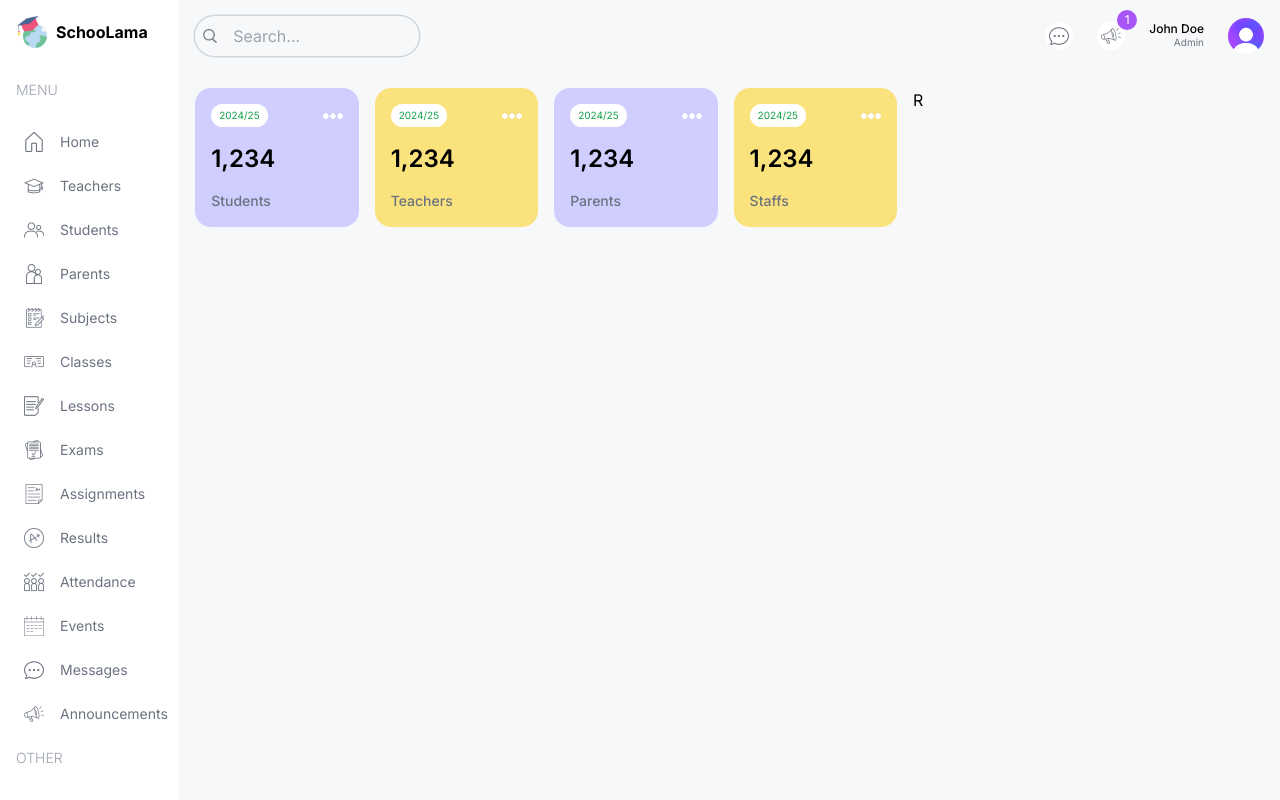
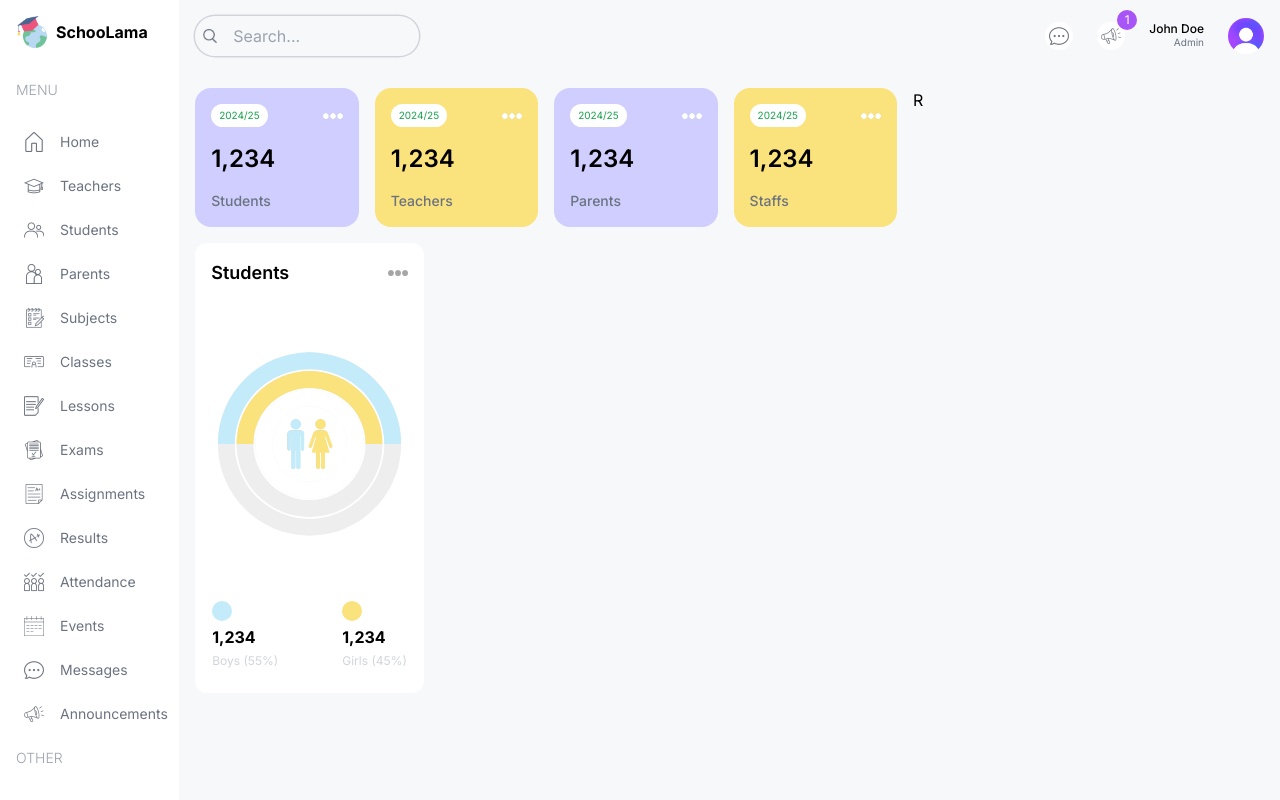
Before and after one commit to GustavoAlmeida-cy/school-management-system, a Next.js app: page /admin in a window 1280 px wide. Built offline with nearby package versions, Linux system fonts and the light colour scheme.

Commit message:
countchart

```diff
--- a/src/app/(dashboard)/admin/page.tsx
+++ b/src/app/(dashboard)/admin/page.tsx
@@ -1,3 +1,4 @@
+import CountChart from "@/components/CountChart";
 import UserCard from "@/components/UserCard";
 import React from "react";
 
@@ -13,6 +14,17 @@
           <UserCard type="parent" />
           <UserCard type="staff" />
         </div>
+        {/* Middle charts */}
+        <div className="flex gap-4 flex-col lg:flex-row">
+          {/* Count chart */}
+          <div className="w-full lg:w-1/3 h-[450px]">
+            <CountChart />
+          </div>
+          {/* Attendance chart */}
+          <div className="w-full lg:w-2/3 h-[450px]"></div>
+        </div>
+        {/* Bottom charts */}
+        <div></div>
       </div>
       {/* Right */}
       <div className="w-full lg:w-1/3">R</div>
--- a/src/app/globals.css
+++ b/src/app/globals.css
@@ -1,3 +1,7 @@
 @tailwind base;
 @tailwind components;
 @tailwind utilities;
+
+* {
+  outline-color: white;
+}
--- /dev/null
+++ b/src/components/CountChart.tsx
@@ -0,0 +1,76 @@
+"use client";
+import Image from "next/image";
+import {
+  RadialBarChart,
+  RadialBar,
+  Legend,
+  ResponsiveContainer,
+} from "recharts";
+
+const data = [
+  {
+    name: "Total",
+    count: 106,
+    fill: "white",
+  },
+  {
+    name: "Girls",
+    count: 53,
+    fill: "#FAE27C",
+  },
+  {
+    name: "Boys",
+    count: 53,
+    fill: "#C3EBFA",
+  },
+];
+
+const CountChart = () => {
+  return (
+    <div className="bg-white rounded-xl w-full h-full p-4 my-4">
+      {/* TITLE */}
+      <div className="flex justify-between items-center">
+        <h1 className="text-lg font-semibold">Students</h1>
+        <Image src="/moreDark.png" alt="" width={20} height={20} />
+      </div>
+      {/* CHART */}
+      <div className="relative w-full h-[75%]">
+        <ResponsiveContainer>
+          <RadialBarChart
+            cx="50%"
+            cy="50%"
+            innerRadius="40%"
+            outerRadius="100%"
+            barSize={32}
+            data={data}
+          >
+            <RadialBar background dataKey="count" />
+          </RadialBarChart>
+        </ResponsiveContainer>
+        <Image
+          src="/maleFemale.png"
+          alt=""
+          width={50}
+          height={50}
+          priority
+          className="absolute top-1/2 left-1/2 -translate-x-1/2 -translate-y-1/2"
+        />
+      </div>
+      {/* BOTTOM */}
+      <div className="flex justify-center gap-16">
+        <div className="flex flex-col gap-1">
+          <div className="w-5 h-5 bg-lamaSky rounded-full" />
+          <h1 className="font-bold">1,234</h1>
+          <h2 className="text-xs text-gray-300">Boys (55%)</h2>
+        </div>
+        <div className="flex flex-col gap-1">
+          <div className="w-5 h-5 bg-lamaYellow rounded-full" />
+          <h1 className="font-bold">1,234</h1>
+          <h2 className="text-xs text-gray-300">Girls (45%)</h2>
+        </div>
+      </div>
+    </div>
+  );
+};
+
+export default CountChart;
```
Also changed, not shown: package.json (+5 -4 lines), 1 other file (tests, documents, lock files or other folders).
